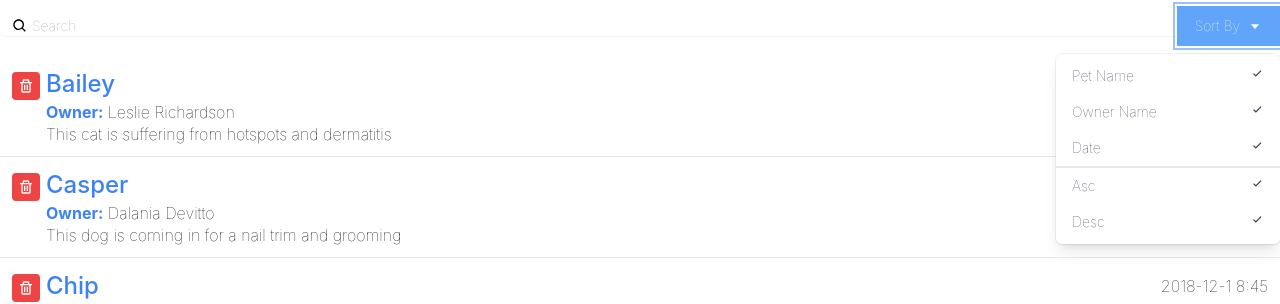
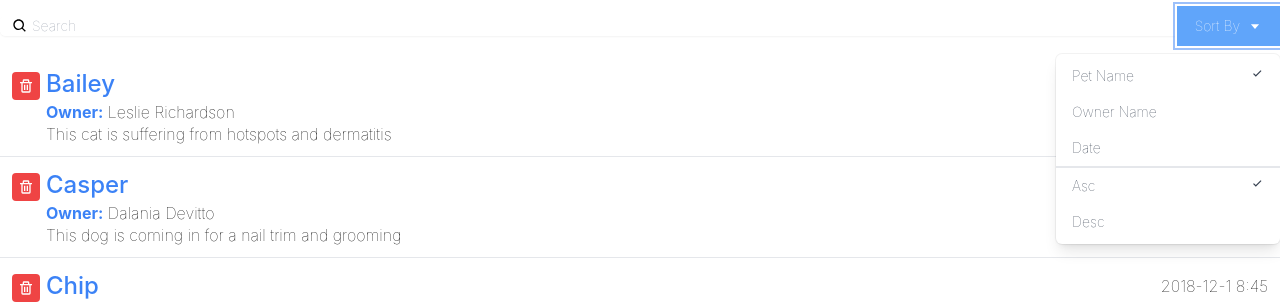
Before and after one commit to KuraiTsukino/react-interface, a React (Create React App) app: page / in a window 1280 px wide. Both pictures are taken after a click on the button "Sort By". Shown: the part 128-432 px from the top of the page. Built offline with nearby package versions, Linux system fonts and the light colour scheme.

Commit message:
Sorting interface

```diff
--- a/src/App.js
+++ b/src/App.js
@@ -45,7 +45,12 @@
         <BiCalendar className="inline-block text-red-400 align-top"/> Your Appointments</h1>
       <AddApointment />
       <Search query={query}
-        onQueryChange={myQuery => setQuery(myQuery)} />
+        onQueryChange={myQuery => setQuery(myQuery)}
+        orderBy={orderBy}
+        onOrderByChange={mySort => setOrderBy(mySort)}
+        sortBy={sortBy}
+        onSortByChange={mySort => setSortBy(mySort)}
+        />
 
       <ul className="divide-y divide-gray-200">
         {filteredAppointments
--- a/src/components/Search.js
+++ b/src/components/Search.js
@@ -2,7 +2,7 @@
 import { BiSearch, BiCaretDown, BiCheck } from "react-icons/bi";
 import { useState } from "react";
 
-const DropDown = ({ toggle }) => {
+const DropDown = ({ toggle, sortBy, onSortByChange, orderBy, onOrderByChange }) => {
   if (!toggle) {
     return null;
   }
@@ -17,42 +17,42 @@
         aria-orientation="vertical"
         aria-labelledby="options-menu"
       >
-        <div
+        <div onClick={() => onSortByChange('petName')}
           className="px-4 py-2 text-sm text-gray-700 hover:bg-gray-100 hover:text-gray-900 flex justify-between cursor-pointer"
           role="menuitem"
         >
-          Pet Name <BiCheck />
+          Pet Name {(sortBy === 'petName') && <BiCheck />}
         </div>
-        <div
+        <div onClick={() => onSortByChange('ownerName')}
           className="px-4 py-2 text-sm text-gray-700 hover:bg-gray-100 hover:text-gray-900 flex justify-between cursor-pointer"
           role="menuitem"
         >
-          Owner Name <BiCheck />
+          Owner Name {(sortBy === 'ownerName') && <BiCheck />}
         </div>
-        <div
+        <div onClick={() => onSortByChange('aptDate')}
           className="px-4 py-2 text-sm text-gray-700 hover:bg-gray-100 hover:text-gray-900 flex justify-between cursor-pointer"
           role="menuitem"
         >
-          Date <BiCheck />
+          Date {(sortBy === 'aptDate') && <BiCheck />}
         </div>
-        <div
+        <div onClick={() => onOrderByChange('asc')}
           className="px-4 py-2 text-sm text-gray-700 hover:bg-gray-100 hover:text-gray-900 flex justify-between cursor-pointer border-gray-1 border-t-2"
           role="menuitem"
         >
-          Asc <BiCheck />
+          Asc {(orderBy === 'asc') && <BiCheck />}
         </div>
-        <div
+        <div onClick={() => onOrderByChange('desc')}
           className="px-4 py-2 text-sm text-gray-700 hover:bg-gray-100 hover:text-gray-900 flex justify-between cursor-pointer"
           role="menuitem"
         >
-          Desc <BiCheck />
+          Desc {(orderBy === 'desc') && <BiCheck />}
         </div>
       </div>
     </div>
   );
 };
 
-const Search = ({ query, onQueryChange }) => {
+const Search = ({ query, onQueryChange, sortBy, onSortByChange, orderBy, onOrderByChange }) => {
   let [toggleSort, setToggleSort] = useState(false);
   return (
     <div className="py-5">
@@ -84,7 +84,12 @@
             >
               Sort By <BiCaretDown className="ml-2" />
             </button>
-            <DropDown toggle={toggleSort} />
+            <DropDown toggle={toggleSort}
+                sortBy={sortBy}
+                onSortByChange={mySort => onSortByChange(mySort)}
+                orderBy={orderBy}
+                onOrderByChange={myOrder => onOrderByChange(myOrder)}
+            />
           </div>
         </div>
       </div>
```
